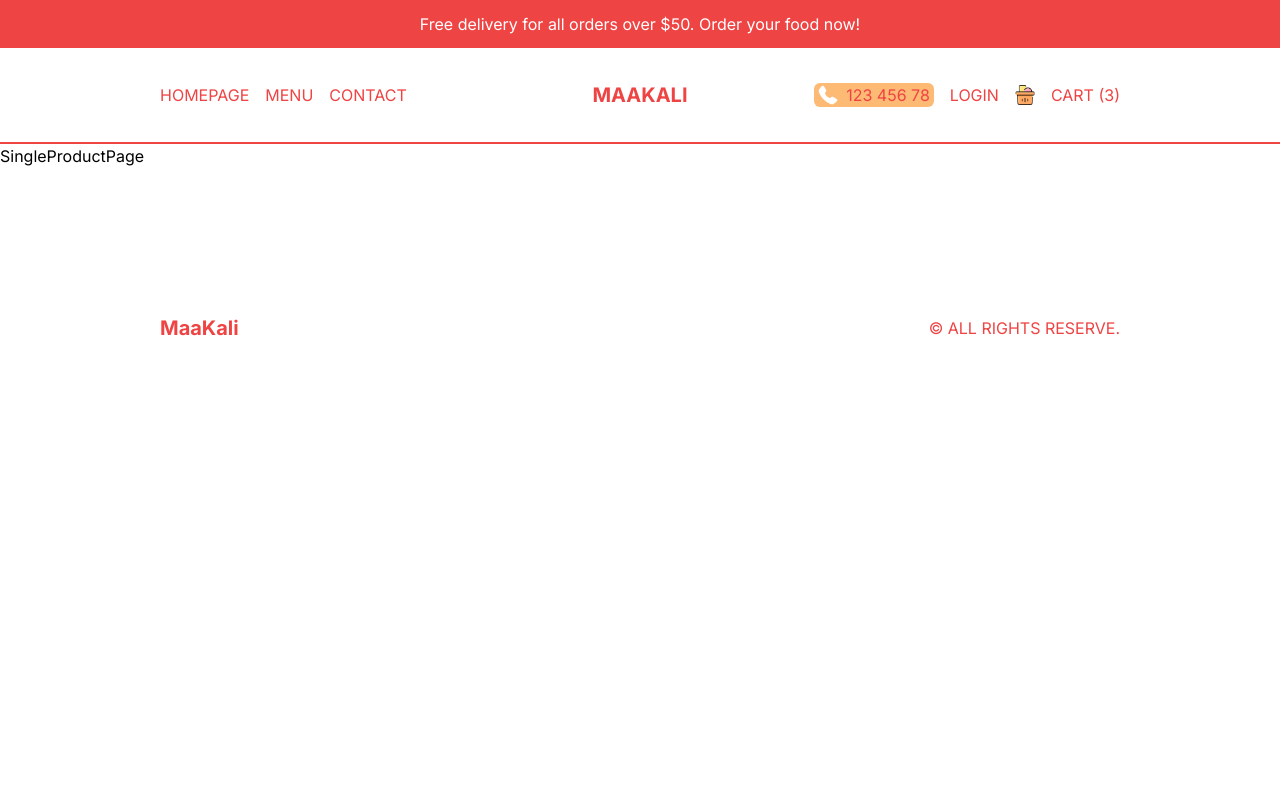
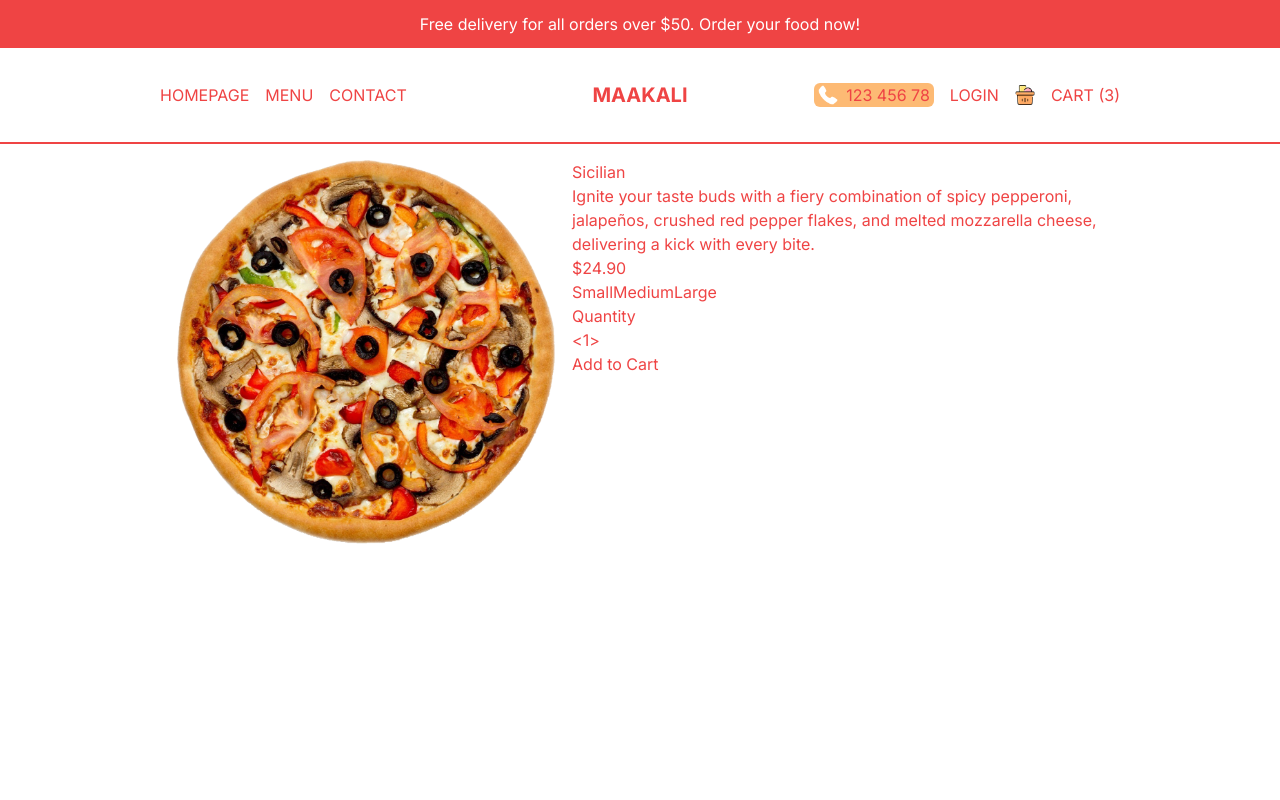
Before and after one commit to Svmpankaj/Restaurant-Food-Delivery-App, a Next.js app: page /product/1 in a window 1280 px wide. Shown: the top 800 px of the page. Built offline with nearby package versions, Linux system fonts and the light colour scheme.

Commit message:
adding singleproduct and price

```diff
--- a/src/app/product/[id]/page.tsx
+++ b/src/app/product/[id]/page.tsx
@@ -1,7 +1,34 @@
+import Image from "next/image";
 import React from "react";
+import { singleProduct } from "@/data";
+import Price from "@/components/Price";
 
 const SingleProductPage = () => {
-  return <div>SingleProductPage</div>;
+  return (
+    <div className="p-4 lg:px-20 xl:px-40 h-screen flex  flex-col justify-around text-red-500 md:flex-row">
+      {/* IMAGE CONTAINER  */}
+      {singleProduct.img && (
+        <div className="relative w-full h-1/2">
+          <Image
+            src={singleProduct.img}
+            alt=""
+            className="object-contain"
+            fill
+          />
+        </div>
+      )}
+      {/* TEXT CONTAINER  */}
+      <div className="">
+        <h1>{singleProduct.title}</h1>
+        <p>{singleProduct.desc}</p>
+        <Price
+          price={singleProduct.price}
+          id={singleProduct.id}
+          options={singleProduct.options}
+        />
+      </div>
+    </div>
+  );
 };
 
 export default SingleProductPage;
--- /dev/null
+++ b/src/components/Price.tsx
@@ -0,0 +1,36 @@
+import React from "react";
+
+type Props = {
+  price: number;
+  id: number;
+  options?: { title: string; additionalPrice: number }[];
+};
+
+const Price = ({ price, id, options }: Props) => {
+  return (
+    <div>
+      <h2>${price.toFixed(2)}</h2>
+      {/* OPTIONS CONTAINER  */}
+      <div className="">
+        {options?.map((option) => (
+          <button key={option.title}>{option.title}</button>
+        ))}
+      </div>
+      {/* QUANTITY AND ADD BUTTON CONTAINER  */}
+      <div className="">
+        <div className="">
+          <span>Quantity</span>
+          <div>
+            <button>{"<"}</button>
+            <span>1</span>
+            <button>{">"}</button>
+          </div>
+        </div>
+        {/* CART BUTTON  */}
+        <button>Add to Cart</button>
+      </div>
+    </div>
+  );
+};
+
+export default Price;
```
